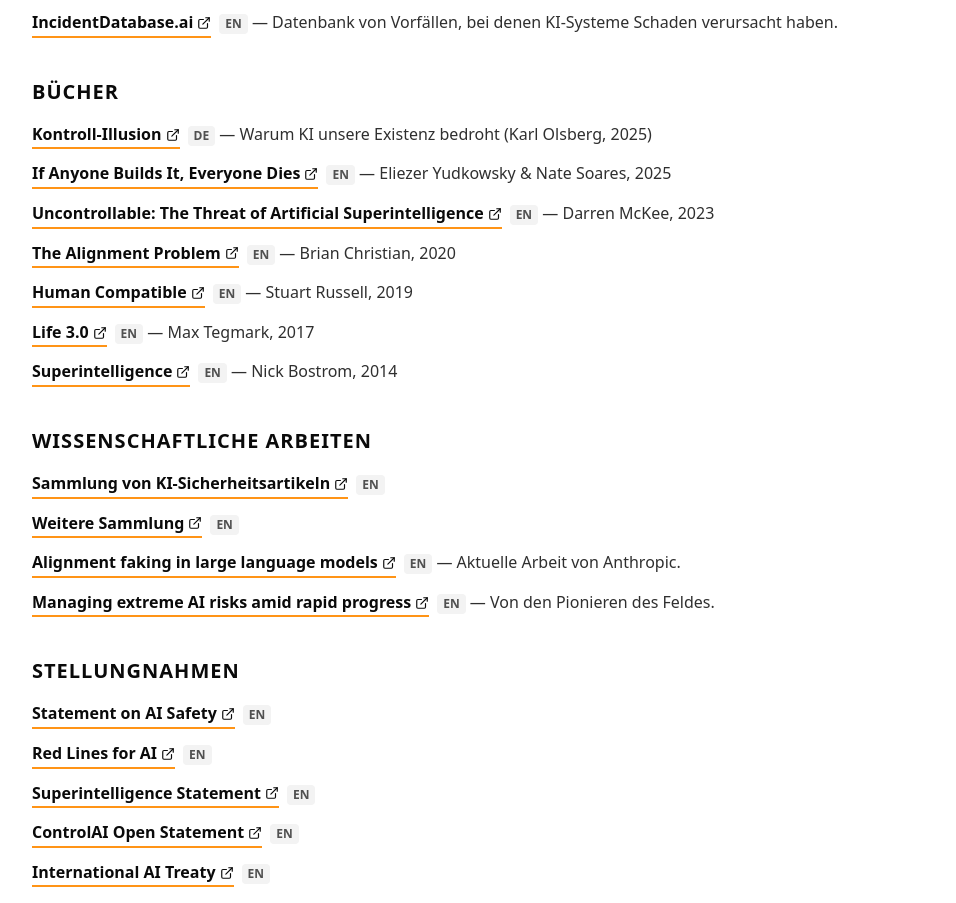
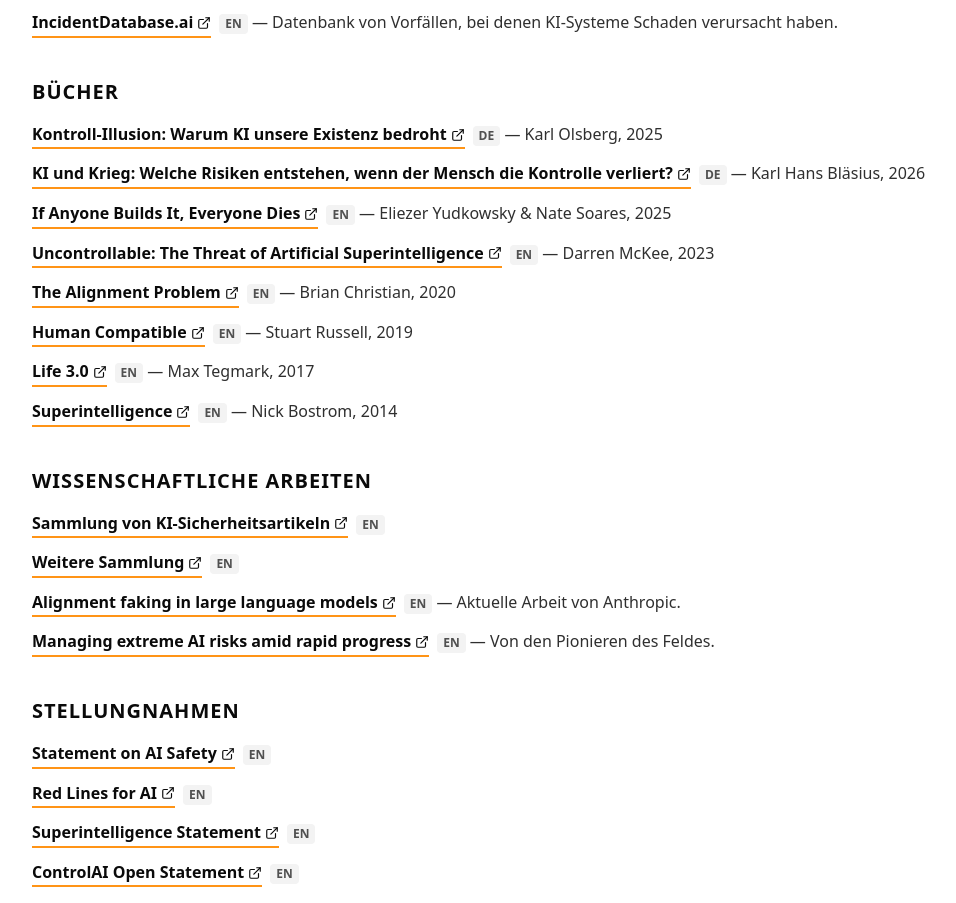
Before and after one commit to SimonSkade1/PauseAI-Germany-Website, a Next.js app: page /informieren in a window 1280 px wide. Shown: the part 2727-3630 px from the top of the page, without its empty margins (136-1092 px from the left). Built offline with nearby package versions, Linux system fonts and the light colour scheme; no server answers.

Commit message:
bläsius buch

```diff
--- a/src/app/informieren/page.tsx
+++ b/src/app/informieren/page.tsx
@@ -365,9 +365,16 @@ const articles: Resource[] = [
 
 const books: Resource[] = [
   {
-    title: "Kontroll-Illusion",
+    title: "Kontroll-Illusion: Warum KI unsere Existenz bedroht",
     href: "https://www.ki-risiken.de/kontroll-illusion/",
-    description: "Warum KI unsere Existenz bedroht (Karl Olsberg, 2025)",
+    description: "Karl Olsberg, 2025",
+    external: true,
+    language: "DE",
+  },
+  {
+    title: "KI und Krieg: Welche Risiken entstehen, wenn der Mensch die Kontrolle verliert?",
+    href: "https://link.springer.com/book/10.1007/978-3-662-72526-9",
+    description: "Karl Hans Bläsius, 2026",
     external: true,
     language: "DE",
   },
```
